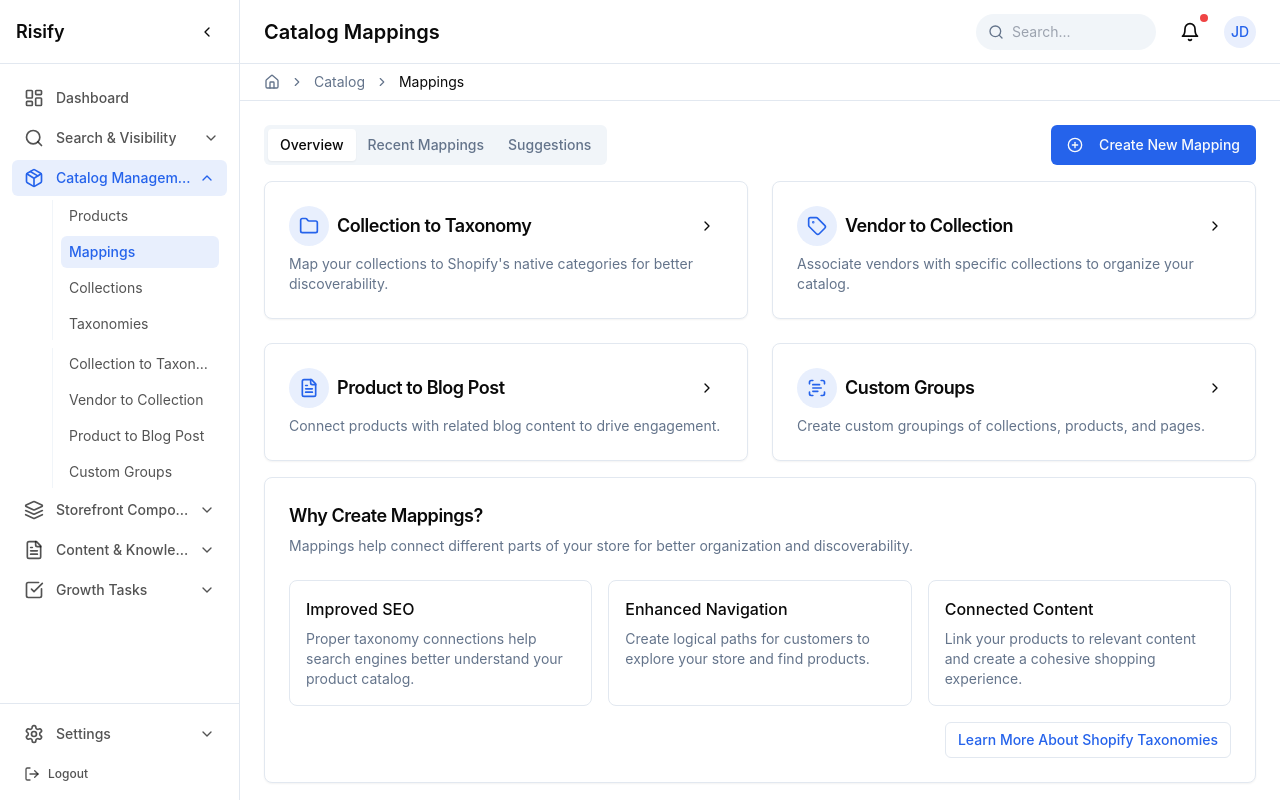
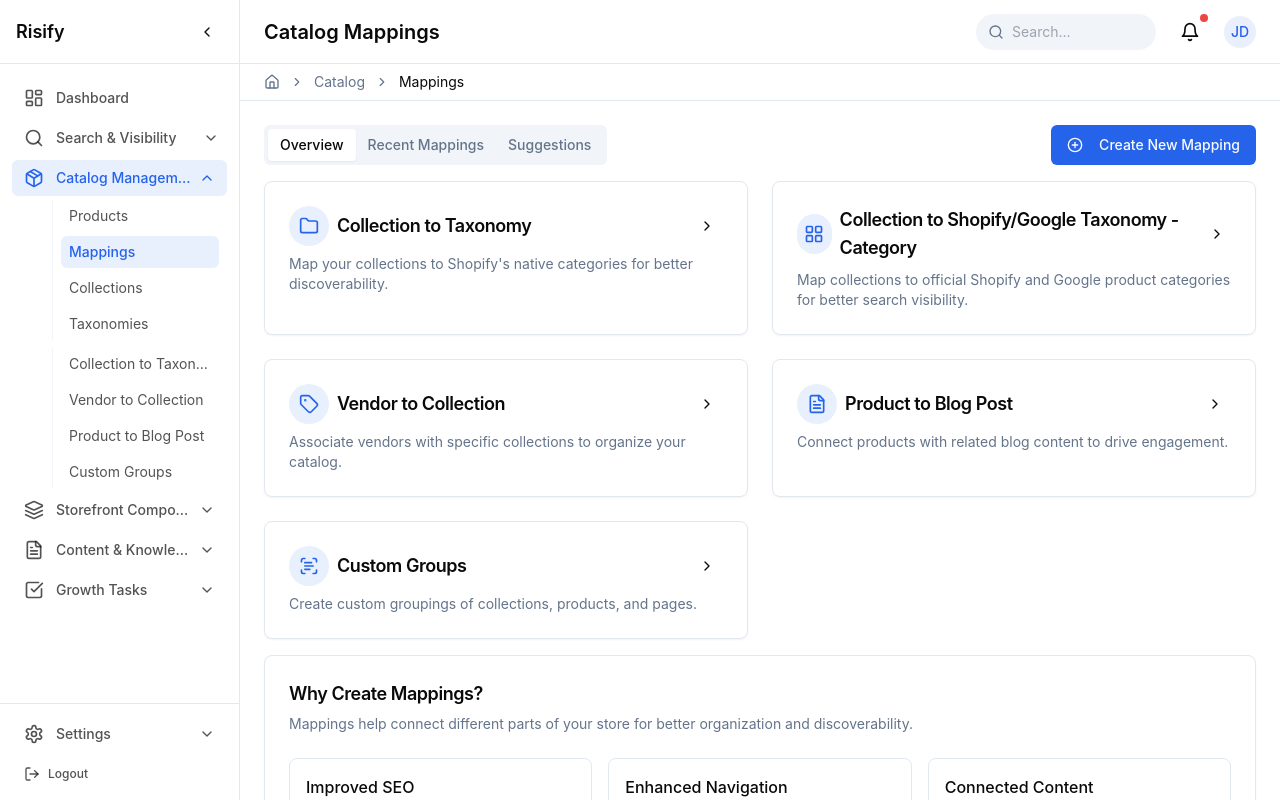
Before and after one commit to analyzify/risify-dashboard-universe, a React (Vite) app: page /catalog/mappings in a window 1280 px wide. Built offline with nearby package versions, Linux system fonts and the light colour scheme.

Commit message:
Add new mapping option
Add "Collection to Shopify/Google Taxonomy - Category" mapping.

```diff
--- a/src/App.tsx
+++ b/src/App.tsx
@@ -1,3 +1,4 @@
+
 import React from "react";
 import { Toaster } from "@/components/ui/toaster";
 import { Toaster as Sonner } from "@/components/ui/sonner";
@@ -61,6 +62,7 @@ const App = () => (
 
           {/* Mapping subcategories */}
           <Route path="/catalog/mappings/collection-taxonomy" element={<PlaceholderPage title="Collection to Shopify Taxonomy" />} />
+          <Route path="/catalog/mappings/collection-category" element={<PlaceholderPage title="Collection to Shopify/Google Taxonomy - Category" />} /> {/* New route */}
           <Route path="/catalog/mappings/vendor-collection" element={<PlaceholderPage title="Vendor to Collection" />} />
           <Route path="/catalog/mappings/product-blog" element={<PlaceholderPage title="Product to Blog Post" />} />
           <Route path="/catalog/mappings/custom-groups" element={<PlaceholderPage title="Custom Groups" />} />
--- a/src/pages/catalog/MappingsPage.tsx
+++ b/src/pages/catalog/MappingsPage.tsx
@@ -13,7 +13,8 @@ import {
   Tag,
   ChevronRight,
   PlusCircle,
-  ScanText
+  ScanText,
+  LayoutGrid
 } from "lucide-react";
 
 const MappingCard = ({ icon, title, description, href }: {
@@ -72,6 +73,13 @@ const MappingsPage = () => {
               title="Collection to Taxonomy"
               description="Map your collections to Shopify's native categories for better discoverability."
               href="/catalog/mappings/collection-taxonomy"
+            />
+
+            <MappingCard
+              icon={<LayoutGrid className="h-5 w-5" />}
+              title="Collection to Shopify/Google Taxonomy - Category"
+              description="Map collections to official Shopify and Google product categories for better search visibility."
+              href="/catalog/mappings/collection-category"
             />
 
             <MappingCard
```
